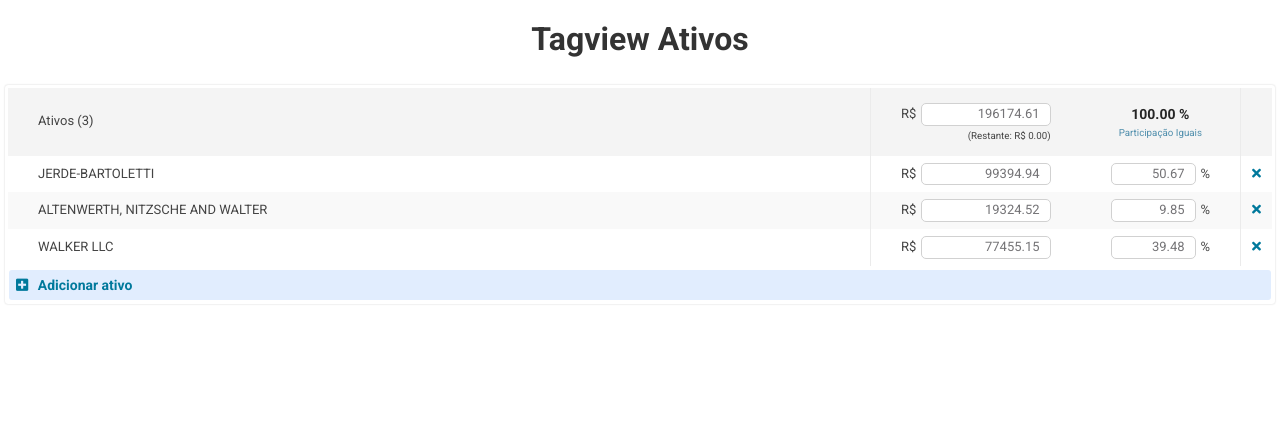
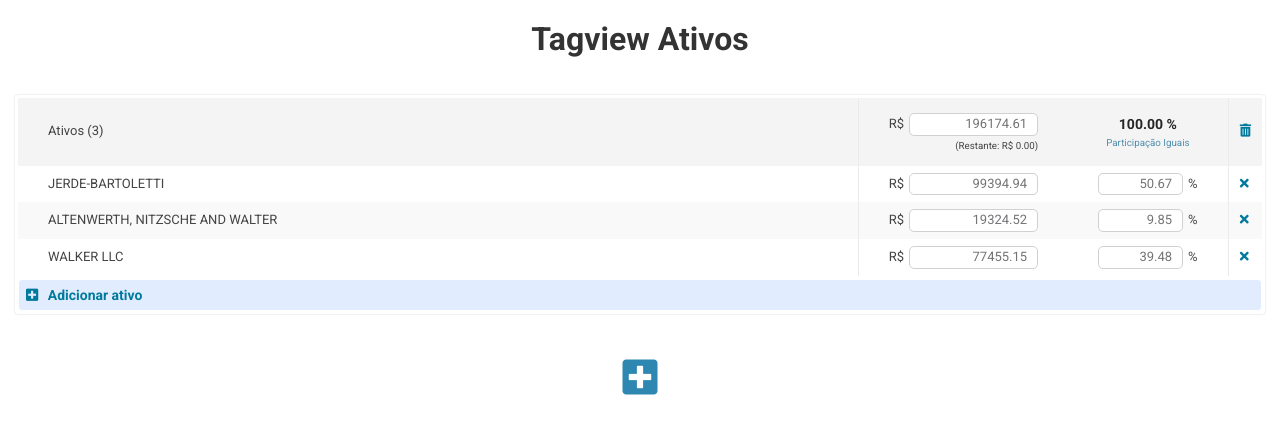
Before and after one commit to viniciusmeneses/tagview-activos-react, a React (Create React App) app: page / in a window 1280 px wide. Shown: the top 434 px of the page. Built offline with nearby package versions, Linux system fonts and the light colour scheme.

Commit message:
Added multiples portfolios functionality

```diff
--- a/src/App.js
+++ b/src/App.js
@@ -80,7 +80,6 @@ class App extends Component {
       actives = actives.map((active) => {
         const updatedActive = { ...active };
         updatedActive.percent = ((Number(active.money) * 100) / Number(activesMoney)).toFixed(2);
-        console.log(updatedActive, activesMoney);
         return updatedActive;
       });
     }
@@ -175,6 +174,19 @@ class App extends Component {
     return updatedPortfolio;
   });
 
+  addPortfolio = () => {
+
+  }
+
+  removePortfolio = (id) => {
+    this.setState((prevState) => {
+      const newPortfolios = prevState.portfolios.filter(portfolio => portfolio.id !== id)
+      return {
+        portfolios: newPortfolios,
+      };
+    });
+  };
+
   render() {
     const { portfolios } = this.state;
 
@@ -183,6 +195,8 @@ class App extends Component {
         <Header />
         <PortfolioList
           portfolios={portfolios}
+          addPortfolio={this.createPortfolio}
+          removePortfolio={this.removePortfolio}
           addActive={{
             createActive: this.createActive,
             pushActive: this.pushActivesToPortfolio,
--- a/src/components/Portfolio/index.js
+++ b/src/components/Portfolio/index.js
@@ -7,7 +7,7 @@ import './styles.css';
 export default class Portfolio extends Component {
   state = {
     totalMoneyInput: this.props.data.totalMoney,
-  }
+  };
 
   static propTypes = {
     data: PropTypes.shape({
@@ -18,6 +18,7 @@ export default class Portfolio extends Component {
       getTotalMoney: PropTypes.func,
       getTotalPercent: PropTypes.func,
     }).isRequired,
+    removePortfolio: PropTypes.func.isRequired,
     addActive: PropTypes.shape({
       createActive: PropTypes.func.isRequired,
       pushActive: PropTypes.func.isRequired,
@@ -30,7 +31,6 @@ export default class Portfolio extends Component {
   };
 
   componentWillReceiveProps(nextProps) {
-    console.log(nextProps);
     this.setState({
       totalMoneyInput: nextProps.data.totalMoney,
     });
@@ -38,15 +38,16 @@ export default class Portfolio extends Component {
 
   handleTotalMoneyChange = (e) => {
     this.setState({ totalMoneyInput: e.target.value });
-  }
+  };
 
   render() {
     const {
-      data, addActive, removeActive, updateActive,
+      data, addActive, removeActive, updateActive, removePortfolio,
     } = this.props;
     const { totalMoneyInput } = this.state;
 
     return (
+      <section>
         <table className="actives-table">
           <thead>
             <tr>
@@ -58,7 +59,12 @@ export default class Portfolio extends Component {
               <th>
                 <div className="total-money">
                   <span>R$</span>
-                <input type="number" name="total-money" onChange={this.handleTotalMoneyChange} value={totalMoneyInput} />
+                  <input
+                    type="number"
+                    name="total-money"
+                    onChange={this.handleTotalMoneyChange}
+                    value={totalMoneyInput}
+                  />
                 </div>
                 <div className="sub-total-money">
                   <sub>
@@ -74,19 +80,37 @@ R$
                 </div>
               </th>
               <th>
-              <strong className={`total-percent ${data.totalPercent === '100.00' ? 'total-percent-100' : ''}`}>
+                <strong
+                  className={`total-percent ${
+                    data.totalPercent === '100.00' ? 'total-percent-100' : ''
+                  }`}
+                >
                   <span>{data.totalPercent}</span>
                   {' '}
   %
                 </strong>
                 <sub className="sub-total-percent">Participação Iguais</sub>
               </th>
-            <th />
+              <th>
+                <button
+                  type="button"
+                  className="remove-button"
+                  onClick={() => removePortfolio(data.id)}
+                >
+                  <i className="fas fa-trash-alt" />
+                </button>
+              </th>
             </tr>
           </thead>
           <tbody>
             {data.actives.map(active => (
-            <Active key={active.id} {...active} portfolio={{ id: data.id, totalMoney: data.totalMoney }} removeActive={removeActive} updateActive={updateActive} />
+              <Active
+                key={active.id}
+                {...active}
+                portfolio={{ id: data.id, totalMoney: data.totalMoney }}
+                removeActive={removeActive}
+                updateActive={updateActive}
+              />
             ))}
           </tbody>
           <tfoot>
@@ -105,6 +129,7 @@ R$
             </tr>
           </tfoot>
         </table>
+      </section>
     );
   }
 }
--- a/src/components/Portfolio/styles.css
+++ b/src/components/Portfolio/styles.css
@@ -1,3 +1,11 @@
+section {
+  margin: 15px 0;
+  border-radius: 3px;
+  box-shadow: 0 0px 2px 0 #00000031;
+  padding: 3px;
+  color: #444444;
+}
+
 .actives-table {
   width: 100%;
   font-size: 13px;
--- a/src/components/PortfolioList/index.js
+++ b/src/components/PortfolioList/index.js
@@ -4,11 +4,23 @@ import Portfolio from '../Portfolio';
 
 import './styles.css';
 
-const PortfolioList = ({ portfolios, ...activeProps }) => (
+const PortfolioList = ({
+  portfolios, addPortfolio, removePortfolio, ...activeProps
+}) => (
   <main>
     {portfolios.map(portfolio => (
-      <Portfolio key={portfolio.id} data={portfolio} {...activeProps} />
+      <Portfolio
+        key={portfolio.id}
+        data={portfolio}
+        removePortfolio={removePortfolio}
+        {...activeProps}
+      />
     ))}
+    <div className="add-portfolio">
+      <button type="button" onClick={() => addPortfolio()}>
+        <i className="fa fa-plus-square" />
+      </button>
+    </div>
   </main>
 );
 
@@ -21,6 +33,8 @@ PortfolioList.propTypes = {
       actives: PropTypes.array,
     }),
   ).isRequired,
+  addPortfolio: PropTypes.func.isRequired,
+  removePortfolio: PropTypes.func.isRequired,
 };
 
 export default PortfolioList;
--- a/src/components/PortfolioList/styles.css
+++ b/src/components/PortfolioList/styles.css
@@ -1,7 +1,21 @@
 main {
-  margin: 5px;
-  border-radius: 3px;
-  box-shadow: 0 0px 2px 0 #00000031;
-  padding: 3px;
-  color: #444444;
+  padding: 0 15px;
 }
+
+.add-portfolio {
+  display: flex;
+  justify-content: center;
+  align-items: center;
+  height: 100px;
+}
+
+.add-portfolio button {
+  font-size: 40px;
+  color: #2d87b1;
+  transition: all 0.3s ease;
+}
+
+.add-portfolio button:hover {
+  color: #579bbb;
+  font-size: 50px;
+}
```
Lines whose indentation alone changed are shown as unchanged.
